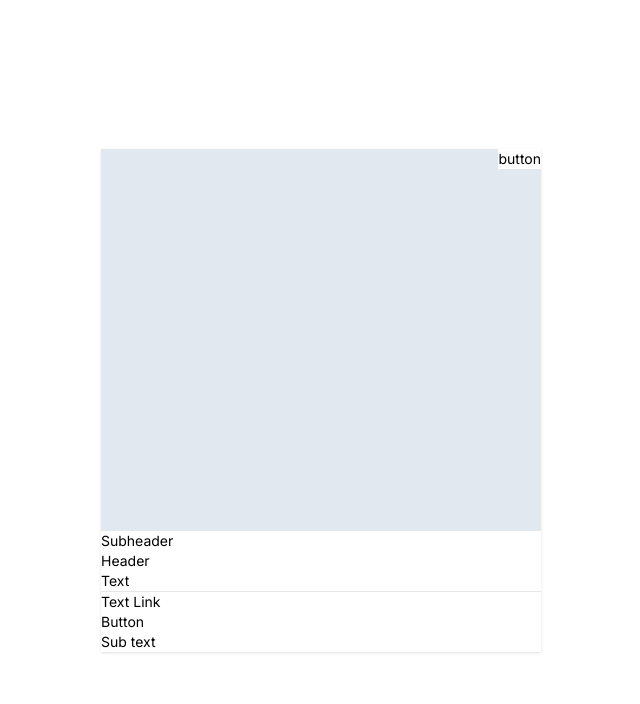
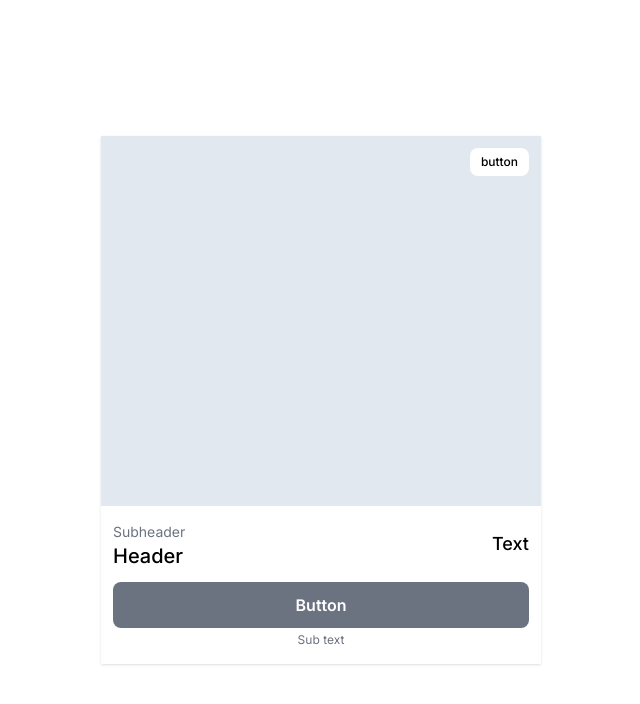
Before and after one commit to kinddoctor/Tailwind_card, a website: page src/index.html in a window 1280 px wide. Shown: the whole page, without its empty margins (319-959 px from the left). Drawn offline with Linux system fonts and the light colour scheme.

Commit message:
finish layout

```diff
--- a/src/index.html
+++ b/src/index.html
@@ -9,29 +9,40 @@
     <link rel="preconnect" href="https://fonts.gstatic.com" crossorigin>
     <link href="https://fonts.googleapis.com/css2?family=Inter:ital,opsz,wght@0,14..32,100..900;1,14..32,100..900&display=swap" rel="stylesheet">
   </head>
-  <body class="h-screen font-inter font-normal text-sm">
+  <body class="font-inter font-normal text-sm h-screen">
     <div class="container flex justify-center items-center h-screen">
-      <article class="card flex flex-col justify-between w-[315px] md:w-[440px] h-[360px] md:h-[503px] bg-slate-200 shadow">
-        <button class="self-end bg-white">button</button>
-        <div class="bg-white">
-          <div>
-            <header>
-              <h2>Subheader</h2>
-              <h1>Header</h1>
+      <article class="card flex flex-col justify-between w-[315px] lg:w-[440px] h-[380px] lg:h-[528px] bg-slate-200 shadow">
+        <button class="self-end bg-white text-xs font-medium w-[59px] px-1.5 py-1.5 mt-3 mr-3 rounded-lg">button</button>
+        <div class="bg-white px-3 py-4 group">
+          <div class="flex justify-between">
+            <header class="pb-3">
+              <h2 class="text-gray-500">Subheader</h2>
+              <h1 class="font-medium text-xl">Header</h1>
             </header>
-            <div>
-              <p>Text</p>
+            <div class="pt-2">
+              <p class="font-medium text-lg ">Text</p>
             </div>
           </div>
-          <section>
-            <hr />
-            <div>
-              <span>Text</span>
+          <section class="hidden group-hover:duration-150 group-hover:block  py-3 border-t ">
+            <div class="flex justify-between mb-2">
+              <span class="text-gray-500">Text</span>
+              <a>Link</a>
+            </div>
+            <div class="flex justify-between my-2">
+              <span class="text-gray-500">Text</span>
+              <a>Link</a>
+            </div>
+            <div class="flex justify-between my-2">
+              <span class="text-gray-500">Text</span>
+              <a>Link</a>
+            </div>
+            <div class="flex justify-between mt-2">
+              <span class="text-gray-500">Text</span>
               <a>Link</a>
             </div>
           </section>
-          <button>Button</button>
-          <p>Sub text</p>
+          <button class="w-full text-base font-semibold text-white bg-gray-500 h-[46px] rounded-lg">Button</button>
+          <p class="text-center text-xs text-gray-500 pt-1">Sub text</p>
         </div>
       </article>
     </div>
```
Also changed, not shown: src/output.css.
